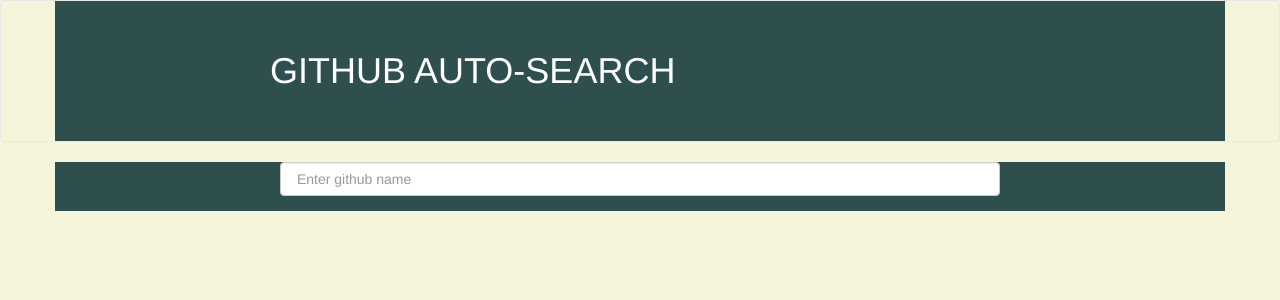
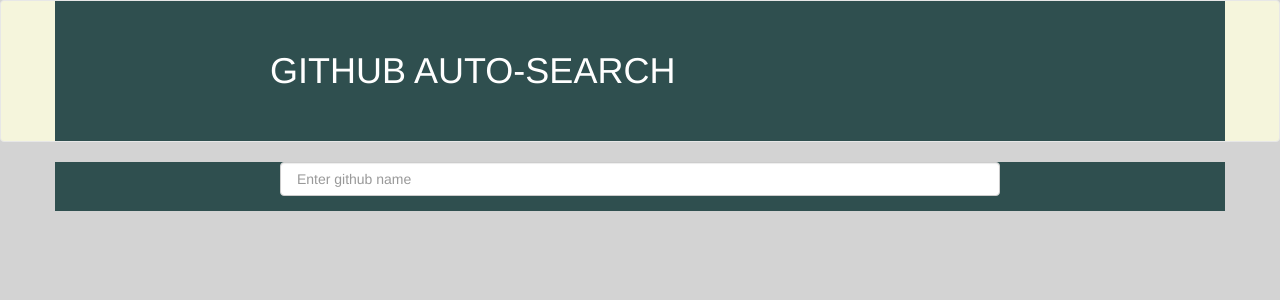
Before and after one commit to Oscar-CM/Git-searcher, an Angular app: page / in a window 1280 px wide. Shown: the top 300 px of the page. Built offline with nearby package versions, Linux system fonts and the light colour scheme.

Commit message:
made the backgroundgrey

```diff
--- a/src/styles.css
+++ b/src/styles.css
@@ -1,5 +1,5 @@
 
 body {
-  background-color: beige;
+  background-color: lightgray;
   font-size: 18px;
 }
```
